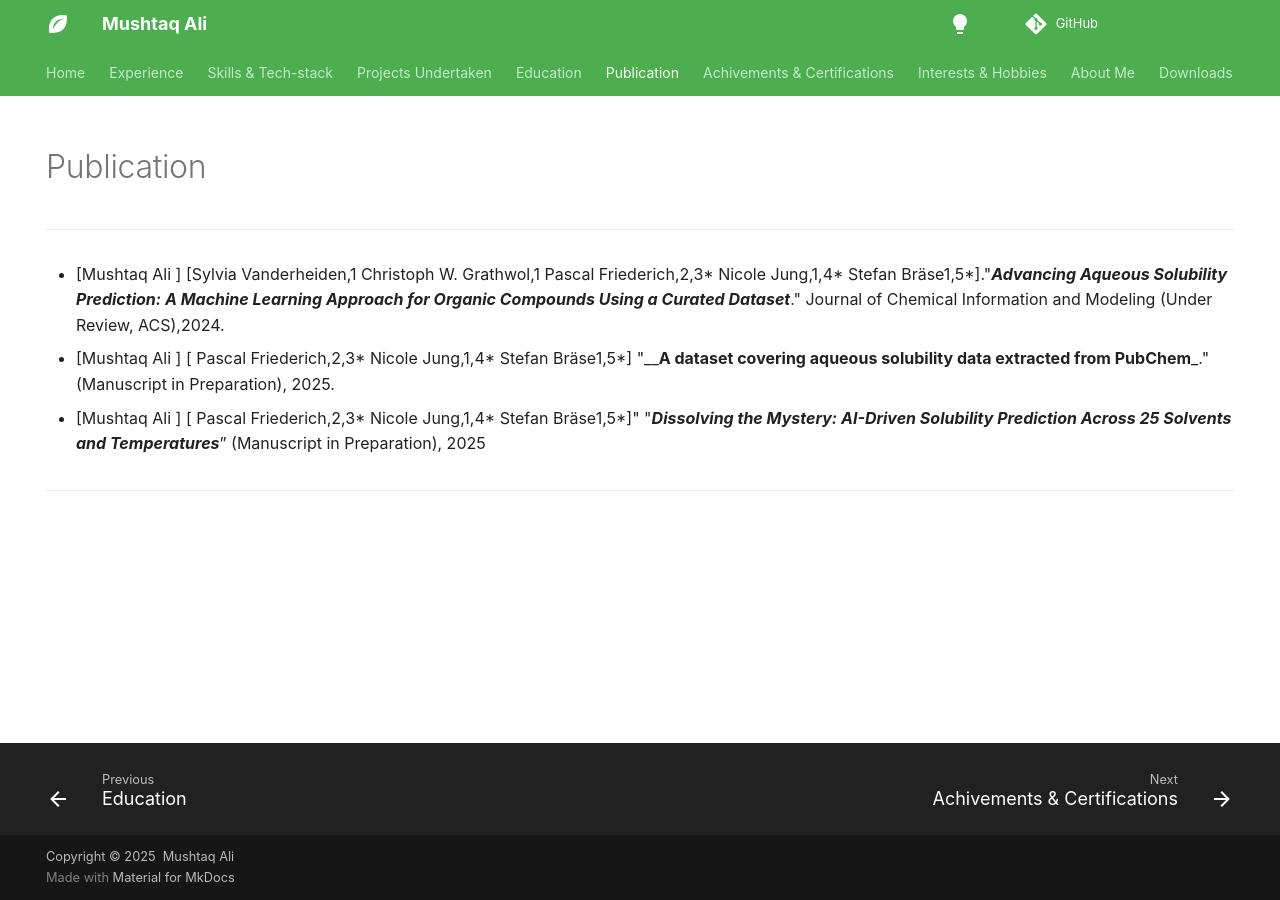
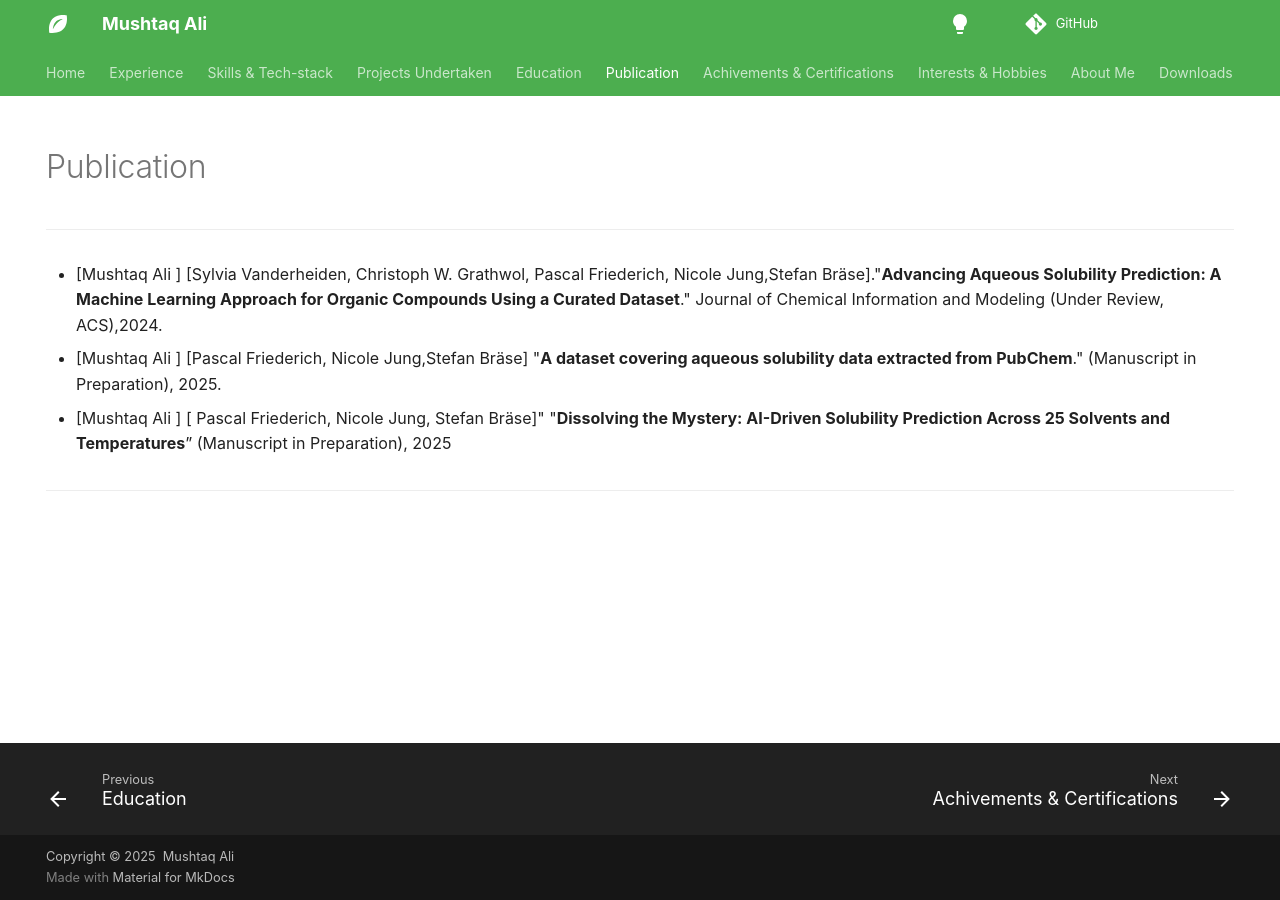
Before and after one commit to ali1810/Profile, an MkDocs documentation site: the page built from docs/publication.md, in a window 1280 px wide. Built offline with MkDocs 1.6.1 and Material for MkDocs 9.7.7, drawn with Linux system fonts in a browser that asks for light colours; some web fonts are replaced; comment, search, counter and statistics services are not loaded.

Commit message:
Update publication.md

```diff
--- a/docs/publication.md
+++ b/docs/publication.md
@@ -8,13 +8,13 @@
 
 ---
 
-- [Mushtaq Ali ] [Sylvia Vanderheiden,1 Christoph W. Grathwol,1 Pascal Friederich,2,3* Nicole Jung,1,4* Stefan Bräse1,5*]."_**Advancing Aqueous Solubility Prediction: A Machine Learning Approach for Organic Compounds Using a Curated Dataset**_." Journal of Chemical Information and Modeling (Under Review, ACS),2024.
+- [Mushtaq Ali ] [Sylvia Vanderheiden, Christoph W. Grathwol, Pascal Friederich, Nicole Jung,Stefan Bräse]."**Advancing Aqueous Solubility Prediction: A Machine Learning Approach for Organic Compounds Using a Curated Dataset**." Journal of Chemical Information and Modeling (Under Review, ACS),2024.
 
 
-- [Mushtaq Ali ] [ Pascal Friederich,2,3* Nicole Jung,1,4* Stefan Bräse1,5*] "__**A dataset covering aqueous solubility data extracted from PubChem**_." (Manuscript in Preparation), 2025.
+- [Mushtaq Ali ] [Pascal Friederich, Nicole Jung,Stefan Bräse] "**A dataset covering aqueous solubility data extracted from PubChem**." (Manuscript in Preparation), 2025.
 
 
-- [Mushtaq Ali ] [ Pascal Friederich,2,3* Nicole Jung,1,4* Stefan Bräse1,5*]" "_**Dissolving the Mystery: AI-Driven Solubility Prediction Across 25 Solvents and Temperatures**_” (Manuscript in Preparation), 2025
+- [Mushtaq Ali ] [ Pascal Friederich, Nicole Jung, Stefan Bräse]" "**Dissolving the Mystery: AI-Driven Solubility Prediction Across 25 Solvents and Temperatures**” (Manuscript in Preparation), 2025
 
 
 ---
```
